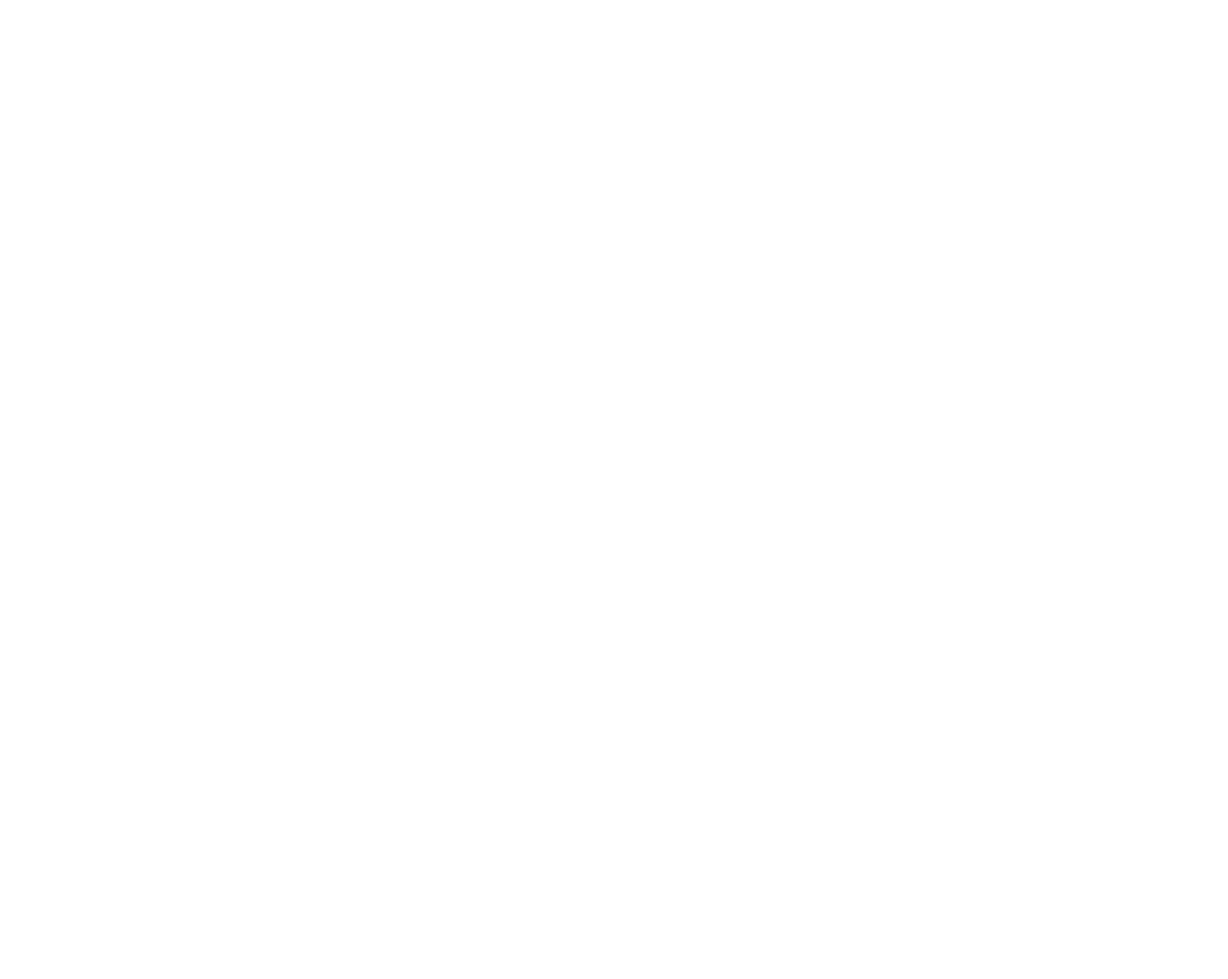
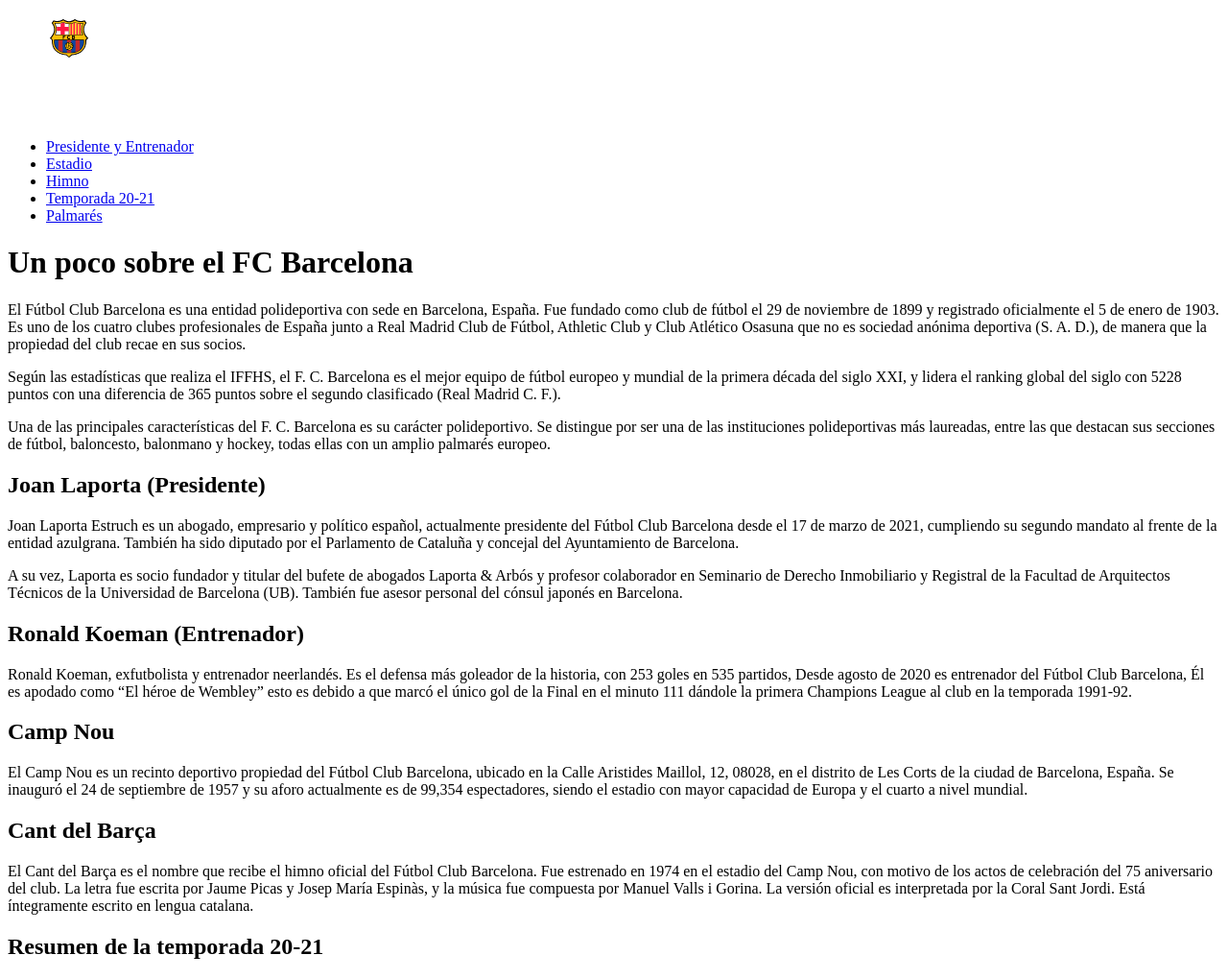
Before and after one commit to JASR2003/FC-BARCELONA, a plain HTML site: page index.html in a window 1280 px wide. Shown: the whole page at 96% size. Before the commit the page ends 800 px from the top, so only its background shows below. Drawn offline with Linux system fonts and the light colour scheme.

Commit message:
parte html y carpeta svg

```diff
--- a/index.html
+++ b/index.html
@@ -5,8 +5,89 @@
     <meta http-equiv="X-UA-Compatible" content="IE=edge">
     <meta name="viewport" content="width=device-width, initial-scale=1.0">
     <title>FC Barcelona</title>
+    <link rel="shortcut icon" href="svg/favicon.svg">
 </head>
 <body>
+    <header class="menu-container">
+        <div class="container logo-nav-container">
+            <a href="#Club" class="BL" id="BL">
+                            <figure class="logo">
+                                <img src="svg/favicon.svg" alt="Logo FCB">
+                            </figure>
+            </a>
+            <span class="menu-icon"><img src="svg/list-view.svg" alt="menu"></span>
+            <nav class="navigation">
+                <ul>
+                    <li><a href="#Presidente-Entrenador">Presidente y Entrenador</a></li>
+                    <li><a href="#Estadio">Estadio</a></li>
+                    <li><a href="#Himno">Himno</a></li>
+                    <li><a href="#Temporada">Temporada 20-21</a></li>
+                    <li><a href="#Palmares">Palmar&eacute;s</a></li>
+                </ul>
+            </nav>
+        </div>
+    </header>
+    <div class="pagina">
+        <div id="Club" class="Club">
+            <h1>Un poco sobre el FC Barcelona</h1>
 
+            <p>El Fútbol Club Barcelona es una entidad polideportiva con sede en Barcelona, España. Fue fundado como club de fútbol el
+            29 de noviembre de 1899 y registrado oficialmente el 5 de enero de 1903. Es uno de los cuatro clubes profesionales de
+            España junto a Real Madrid Club de Fútbol, Athletic Club y Club Atlético Osasuna que no es sociedad anónima deportiva
+            (S. A. D.), de manera que la propiedad del club recae en sus socios.</p>
+
+            <p>Según las estadísticas que realiza el IFFHS, el F. C. Barcelona es el mejor equipo de fútbol europeo y mundial de la
+            primera década del siglo XXI, y lidera el ranking global del siglo con 5228 puntos con una diferencia de 365 puntos
+            sobre el segundo clasificado (Real Madrid C. F.).</p>
+
+            <p>Una de las principales características del F. C. Barcelona es su carácter polideportivo. Se distingue por ser una de las
+            instituciones polideportivas más laureadas, entre las que destacan sus secciones de fútbol, baloncesto, balonmano y
+            hockey, todas ellas con un amplio palmarés europeo.</p>
+        </div>
+        <div id="Presidente-Entrenador" class="Presidente-Entrenador">
+            <h2>Joan Laporta (Presidente)</h2>
+
+            <p>Joan Laporta Estruch es un abogado, empresario y político español, actualmente presidente del Fútbol Club Barcelona
+            desde el 17 de marzo de 2021, cumpliendo su segundo mandato al frente de la entidad azulgrana. También ha sido diputado
+            por el Parlamento de Cataluña y concejal del Ayuntamiento de Barcelona.</p>
+
+            <p>A su vez, Laporta es socio fundador y titular del bufete de abogados Laporta & Arbós y profesor colaborador en Seminario
+            de Derecho Inmobiliario y Registral de la Facultad de Arquitectos Técnicos de la Universidad de Barcelona (UB). También
+            fue asesor personal del cónsul japonés en Barcelona.</p>
+
+            <!-- foto de Laporta -->
+
+            <h2>Ronald Koeman (Entrenador)</h2>
+
+            <p>Ronald Koeman, exfutbolista y entrenador neerlandés. Es el defensa más goleador de la historia, con 253 goles en 535
+            partidos, Desde agosto de 2020 es entrenador del Fútbol Club Barcelona, Él es apodado como “El héroe de Wembley” esto es
+            debido a que marcó el único gol de la Final en el minuto 111 dándole la primera Champions League al club en la temporada
+            1991-92.</p>
+
+            <!-- foto de Koeman -->
+        </div>
+        <div id="Estadio" class="Estadio">
+            <h2>Camp Nou</h2>
+
+            <p>El Camp Nou es un recinto deportivo propiedad del Fútbol Club Barcelona, ubicado en la Calle Aristides Maillol, 12,
+            08028, en el distrito de Les Corts de la ciudad de Barcelona, España. Se inauguró el 24 de septiembre de 1957 y su aforo
+            actualmente es de 99,354 espectadores, siendo el estadio con mayor capacidad de Europa y el cuarto a nivel mundial.</p>
+
+            <!-- foto del camp nou -->
+        </div>
+        <div id="Himno" class="Himno">
+            <h2>Cant del Barça</h2>
+
+            <p>El Cant del Barça es el nombre que recibe el himno oficial del Fútbol Club Barcelona. Fue estrenado en 1974 en el
+            estadio del Camp Nou, con motivo de los actos de celebración del 75 aniversario del club. La letra fue escrita por Jaume
+            Picas y Josep María Espinàs, y la música fue compuesta por Manuel Valls i Gorina. La versión oficial es interpretada por
+            la Coral Sant Jordi. Está íntegramente escrito en lengua catalana.</p>
+
+            <!-- foto del himno -->
+        </div>
+        <div id="Temporada" class="Temporada">
+            <h2>Resumen de la temporada 20-21</h2>
+        </div>
+    </div>
 </body>
 </html>
```
Also changed, not shown: svg/favicon.svg (added), svg/list-view.svg (added).
